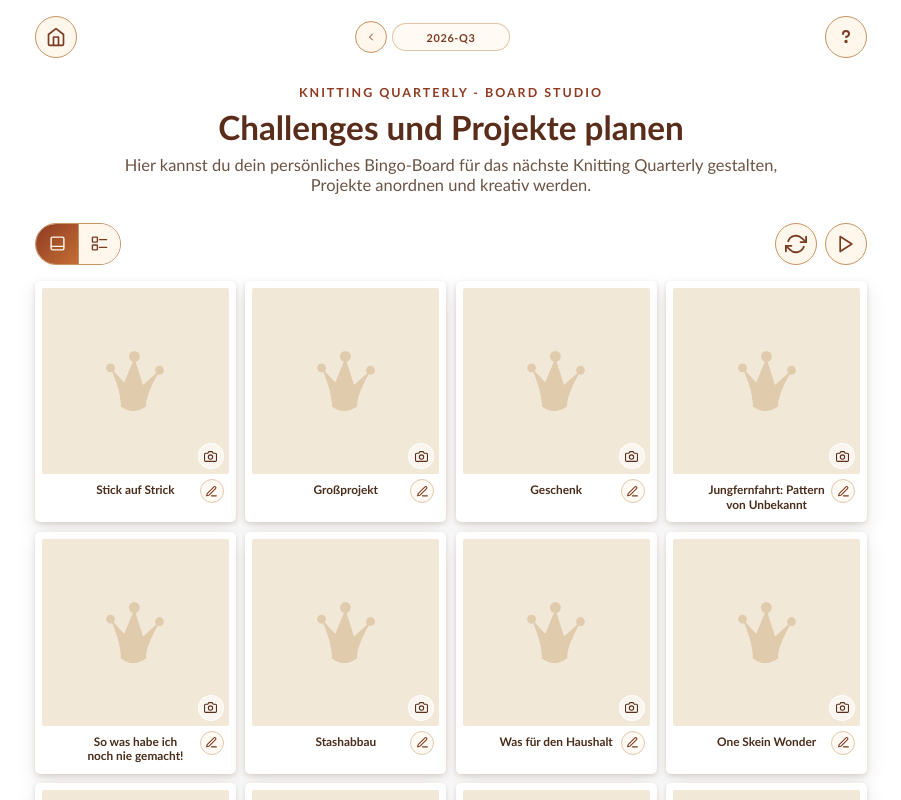
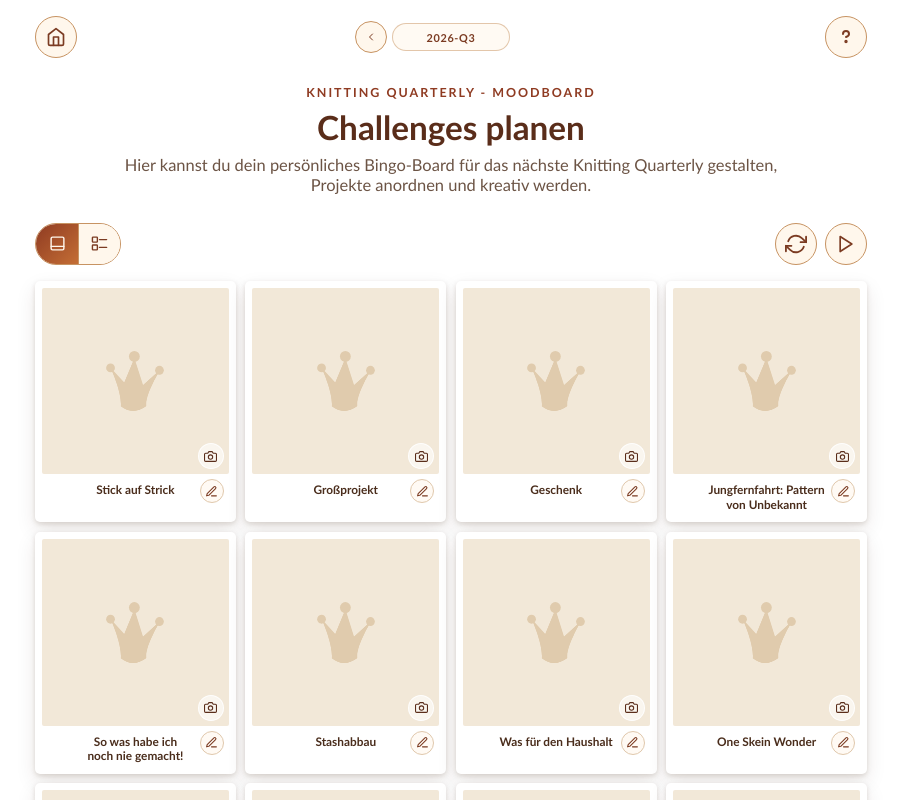
Before and after one commit to flingoflux/knitting-quarterly-bingo, an Angular app: page / in a window 1280 px wide. Both pictures are taken after a click on the button "Planen". Shown: the top 800 px of the page, without its empty margins (189-1090 px from the left). Built offline with nearby package versions, Linux system fonts and the light colour scheme.

Commit message:
feat: update feature header titles to reflect moodboard context

```diff
--- a/src/app/features/quarterly-plan/presentation/desktop/quarterly-plan-desktop.component.ts
+++ b/src/app/features/quarterly-plan/presentation/desktop/quarterly-plan-desktop.component.ts
@@ -22,8 +22,8 @@ interface CardDetailOpenedEvent {
   imports: [CommonModule, EditableBoardDesktopComponent, BoardToolbarDesktopComponent, FeatureHeaderComponent, IconComponent, ButtonComponent],
   template: `
     <kq-feature-header
-      eyebrow="Knitting Quarterly - Board Studio"
-      title="Challenges und Projekte planen"
+      eyebrow="Knitting Quarterly - Moodboard"
+      title="Challenges planen"
       titleTestId="page-quarterly-plan-title"
       [subtitle]="viewMode === 'polaroid' ? 'Hier kannst du dein persönliches Bingo-Board für das nächste Knitting Quarterly gestalten, Projekte anordnen und kreativ werden.' : undefined"
       [compact]="viewMode === 'kompakt'"
--- a/src/app/features/quarterly-plan/presentation/quarterly-plan.component.ts
+++ b/src/app/features/quarterly-plan/presentation/quarterly-plan.component.ts
@@ -43,8 +43,8 @@ const PAGE_TOOLBAR_WIDTH_HORIZONTAL = '58rem';
 
       @if (layoutMode.isMobile()) {
         <kq-feature-header
-          eyebrow="Knitting Quarterly - Board Studio"
-          title="Challenges und Projekte planen"
+          eyebrow="Knitting Quarterly - Moodboard"
+          title="Challenges planen"
           titleTestId="page-quarterly-plan-title"
           [subtitle]="mobileSubtitle()"
           [compact]="true"
```
